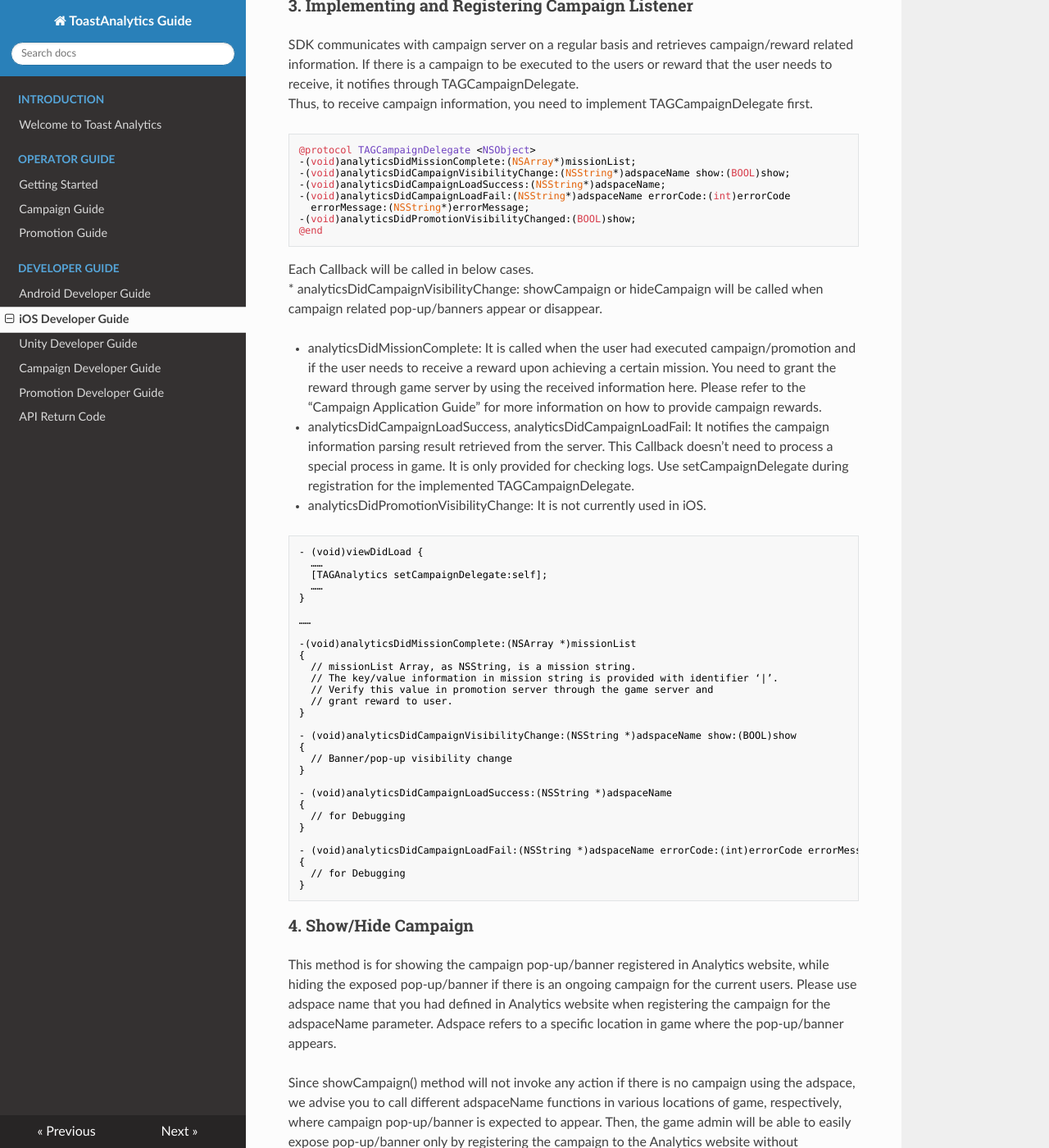
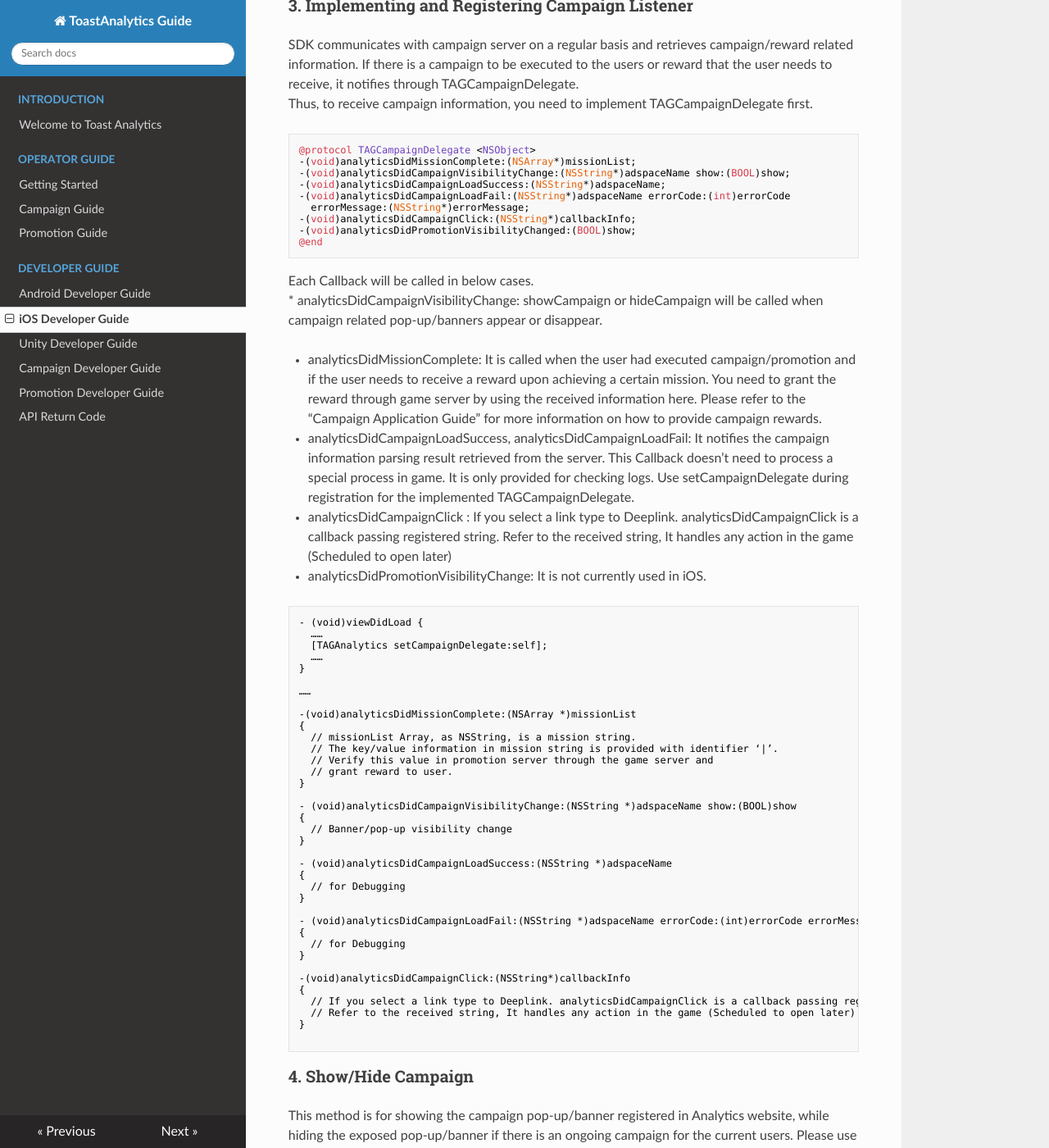
Before and after one commit to ToastAnalytics/ToastAnalytics_EN, an MkDocs documentation site: the page built from docs/Developer/5. iOS Developer Guide.md, in a window 1280 px wide and 1400 px high, scrolled down 6524 px. Shown: the whole window at 82% size. Built offline with MkDocs 1.6.1, drawn with Linux system fonts in a browser that asks for light colours; nearby versions of some CDN libraries; old or Windows-style settings are respelled for this version of MkDocs.

Commit message:
Update 5. iOS Developer Guide.md

````diff
--- a/docs/Developer/5. iOS Developer Guide.md
+++ b/docs/Developer/5. iOS Developer Guide.md
@@ -237,6 +237,7 @@ Thus, to receive campaign information, you need to implement TAGCampaignDelegate
 -(void)analyticsDidCampaignLoadSuccess:(NSString*)adspaceName;
 -(void)analyticsDidCampaignLoadFail:(NSString*)adspaceName errorCode:(int)errorCode
   errorMessage:(NSString*)errorMessage;
+-(void)analyticsDidCampaignClick:(NSString*)callbackInfo;
 -(void)analyticsDidPromotionVisibilityChanged:(BOOL)show;
 @end
 ```
@@ -248,6 +249,8 @@ Each Callback will be called in below cases.
 
 * analyticsDidCampaignLoadSuccess, analyticsDidCampaignLoadFail: It notifies the campaign information parsing result retrieved from the server. This Callback doesn’t need to process a special process in game. It is only provided for checking logs.
 Use setCampaignDelegate during registration for the implemented TAGCampaignDelegate.
+
+* analyticsDidCampaignClick : If you select a link type to Deeplink. analyticsDidCampaignClick is a callback passing registered string. Refer to the received string, It handles any action in the game (Scheduled to open later)
 
 * analyticsDidPromotionVisibilityChange: It is not currently used in iOS.
 
@@ -282,6 +285,13 @@ Use setCampaignDelegate during registration for the implemented TAGCampaignDeleg
 {
   // for Debugging
 }
+
+-(void)analyticsDidCampaignClick:(NSString*)callbackInfo
+{
+  // If you select a link type to Deeplink. analyticsDidCampaignClick is a callback passing registered string.
+  // Refer to the received string, It handles any action in the game (Scheduled to open later)
+}
+
 ```
 
 ### 4. Show/Hide Campaign
````
